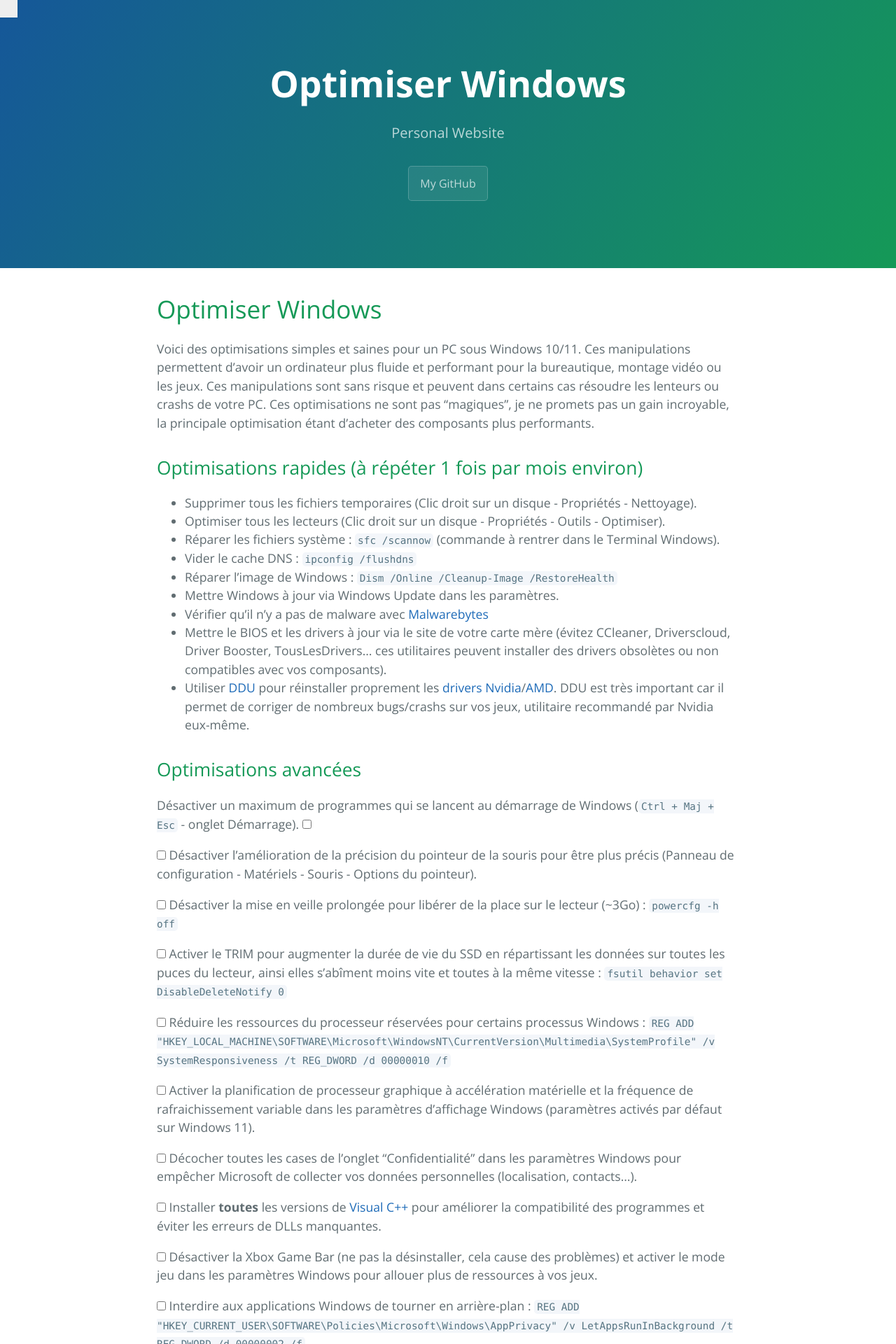
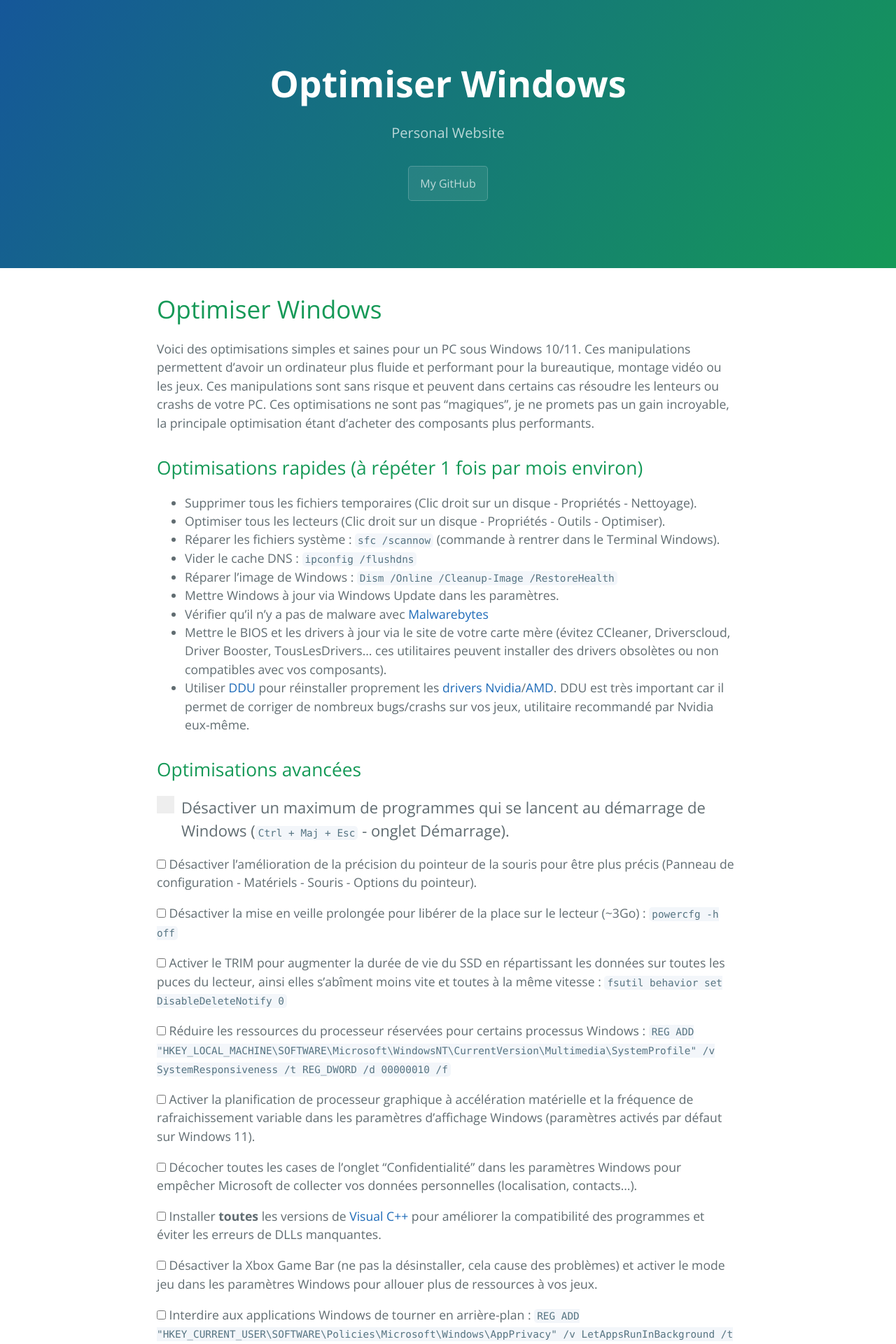
Before and after one commit to PouletEnSlip/pouletenslip.github.io, a Jekyll site: the page built from pages/opti.md, in a window 1280 px wide. Shown: the top 1920 px of the page at 70% size. Built offline with Jekyll 4.4.1, drawn with Linux system fonts in a browser that asks for light colours; comment, search, counter and statistics services are not loaded; our own code applies the rules of GitHub Pages for plain Markdown files.

Commit message:
Update opti.md

```diff
--- a/pages/opti.md
+++ b/pages/opti.md
@@ -20,7 +20,7 @@
 
 ## Optimisations avancées
 
-Désactiver un maximum de programmes qui se lancent au démarrage de Windows (`Ctrl + Maj + Esc` - onglet Démarrage).
+<label class="container">Désactiver un maximum de programmes qui se lancent au démarrage de Windows (`Ctrl + Maj + Esc` - onglet Démarrage).
 <input type="checkbox">
 <span class="checkmark"></span>
 
```
